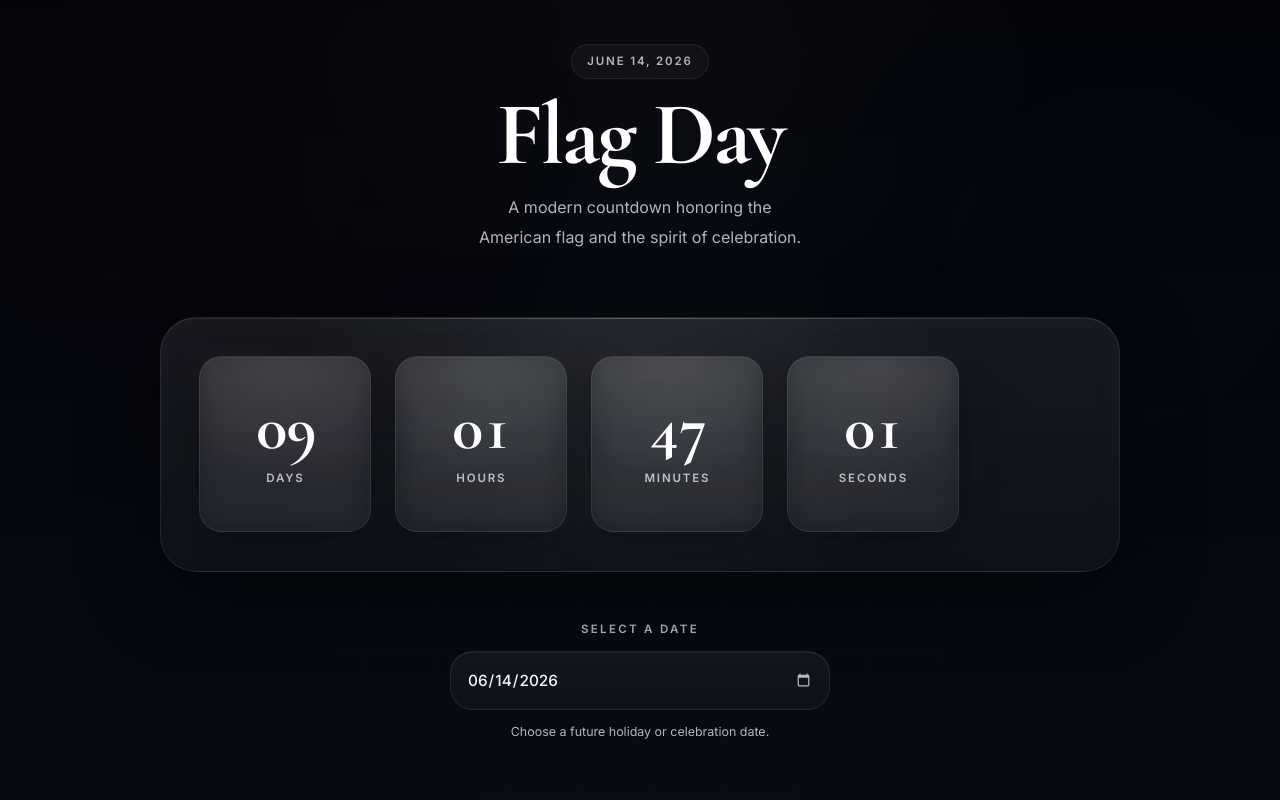
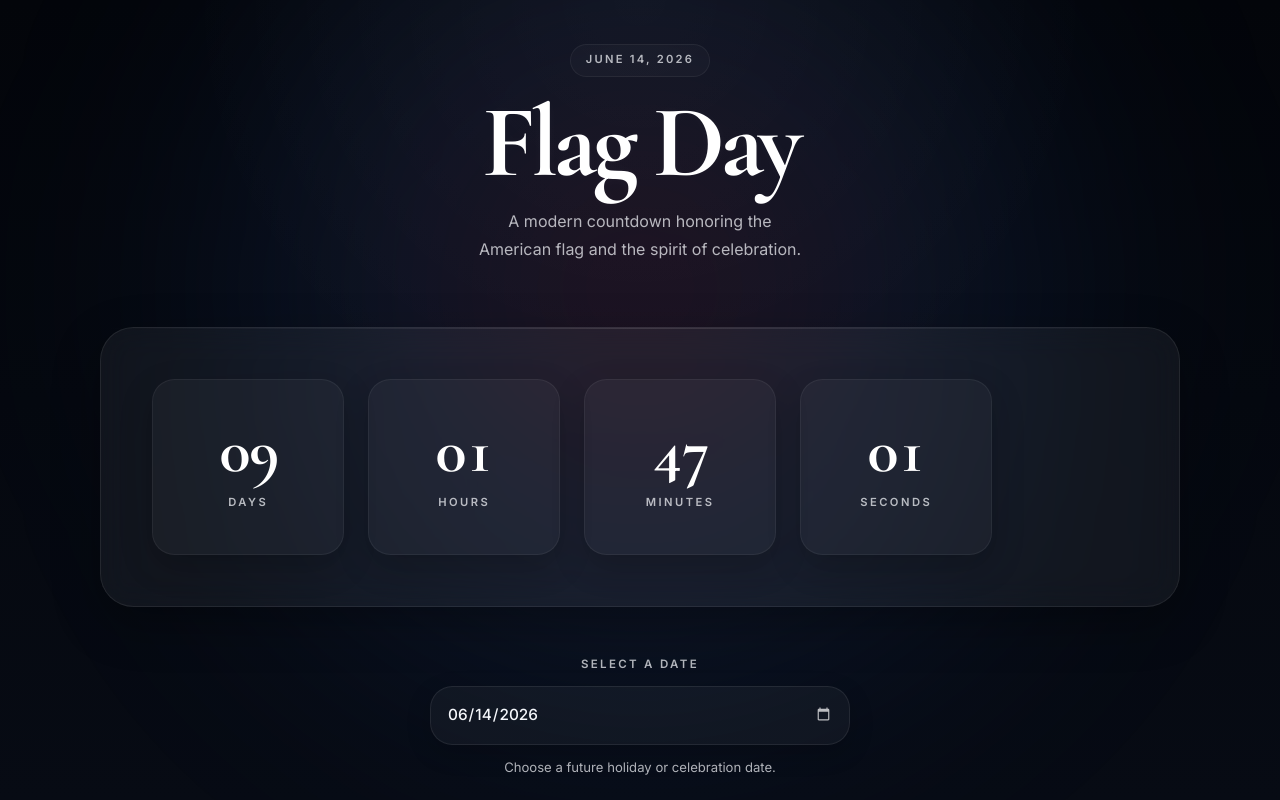
Before and after one commit to mcckyle/the-countdown, a React (Vite) app: page / in a window 1280 px wide. Shown: the top 800 px of the page. Built offline with nearby package versions, Linux system fonts and the light colour scheme.

Commit message:
App.jsx: Consolidate the two background glows into a single element.

```diff
--- a/index.html
+++ b/index.html
@@ -20,7 +20,7 @@
     <meta property="og:locale" content="en_US" />
 
     <!-- Theme. -->
-    <meta name="theme-color" content="#070b14" />
+    <meta name="theme-color" content="#03050a" />
     <meta name="color-scheme" content="dark" />
     <meta name="apple-mobile-web-app-capable" content="yes" />
     <meta name="apple-mobile-web-app-status-bar-style" content="black-translucent" />
--- a/src/App.css
+++ b/src/App.css
@@ -33,7 +33,7 @@
     );
     background-size: 72px 72px;
     mask-image: radial-gradient(circle at center, black 12%, rgba(0, 0, 0, 0.7) 42%, transparent 82%);
-    opacity: 0.18;
+    opacity: 0.08;
     pointer-events: none;
 }
 
@@ -43,28 +43,20 @@
 .background-glow
 {
     position: absolute;
-    border-radius: 999px;
+    inset: auto;
 
-    filter: blur(150px);
-    opacity: 0.32;
+    top: -14rem;
+    left: 50%;
+
+    width: min(80vw, 64rem);
+    height: min(80vw, 64rem);
+
+    transform: translateX(-50%);
+    border-radius: 50%;
+    background: radial-gradient(circle, rgba(185, 28, 45, 0.22), rgba(59, 130, 246, 0.12), transparent 72%);
+
+    filter: blur(120px);
     pointer-events: none;
-    will-change: transform;
-}
-.glow-primary
-{
-    top: -8rem;
-    left: -4rem;
-    width: 32rem;
-    height: 32rem;
-    background: radial-gradient(circle, rgba(185, 28, 45, 0.28), transparent 72%);
-}
-.glow-secondary
-{
-    top: 2rem;
-    right: -4rem;
-    width: 28rem;
-    height: 28rem;
-    background: radial-gradient(circle, rgba(59, 130, 246, 0.18), transparent 72%);
 }
 
 /* ====================================
@@ -74,7 +66,7 @@
 {
     position: relative;
     z-index: 1;
-    width: min(100%, 960px);
+    width: min(100%, 1080px);
 
     display: flex;
     flex-direction: column;
@@ -102,22 +94,13 @@
 .countdown-section
 {
     position: relative;
-    isolation: isolate;
-
     width: 100%;
-    overflow: hidden;
-
-    padding: clamp(1.5rem, 3vw, 3rem);
-    border-radius: calc(var(--radius) + 0.35rem);
-    background: linear-gradient(
-        180deg,
-        rgba(255, 255, 255, 0.08),
-        rgba(255, 255, 255, 0.04)
-    );
+    padding: clamp(1.75rem, 4vw, 3.5rem);
+    border-radius: calc(var(--radius) + 0.2rem);
+    background: var(--color-surface);
     border: 1px solid var(--color-border);
     backdrop-filter: blur(var(--glass-blur));
-    box-shadow: var(--shadow-soft),
-                inset 0 1px 0 rgba(255, 255, 255, 0.05);
+    box-shadow: var(--shadow-soft);
 
     transition: transform var(--transition),
                 border-color var(--transition),
@@ -131,16 +114,9 @@
 
     width: 100%;
     height: 1px;
-    background: linear-gradient(90deg, transparent, rgba(255, 255, 255, 0.22), transparent);
+    background: linear-gradient(90deg, transparent, rgba(255, 255, 255, 0.12), transparent);
 }
-.countdown-section::after
-{
-    content: "";
-    position: absolute;
-    inset: 0;
-    background: radial-gradient(circle at top, rgba(255, 255, 255, 0.06), transparent 64%);
-    pointer-events: none;
-}
+
 /* ====================================
    App Date Picker Section Styles.
 ======================================= */
@@ -166,5 +142,5 @@
     .app { padding: 1rem 1rem 2rem; }
     .background-grid { background-size: 52px 52px; opacity: 0.18; }
     .background-glow { opacity: 0.24; }
-    .countdown-section { padding: 1.25rem; border-radius: 1.75rem; }
+    .countdown-section { padding: 1.25rem; border-radius: 1.5rem; }
 }
--- a/src/App.jsx
+++ b/src/App.jsx
@@ -1,6 +1,6 @@
 //Filename: App.jsx
 //Author: Kyle McColgan
-//Date: 28 May 2026
+//Date: 11 June 2026
 //Description: This file contains the entry component for the Countdown React project.
 
 import { useState } from "react";
@@ -31,8 +31,7 @@ function App()
     return (
       <div className="app">
         <div className="background-grid" />
-        <div className="background-glow glow-primary" />
-        <div className="background-glow glow-secondary" />
+        <div className="background-glow" />
 
         <div className="app-shell">
           <Header />
--- a/src/components/Countdown/Countdown.css
+++ b/src/components/Countdown/Countdown.css
@@ -6,7 +6,7 @@
 .countdown
 {
     width: 100%;
-    max-width: 760px;
+    max-width: 840px;
 
     display: grid;
     grid-template-columns: repeat(4, minmax(0, 1fr));
@@ -29,53 +29,15 @@
 
     min-height: clamp(8.5rem, 15vw, 11rem);
     padding: clamp(1rem, 2vw, 1.6rem);
-    border: 1px solid rgba(255, 255, 255, 0.075);
+    border: 1px solid rgba(255, 255, 255, 0.06);
     border-radius: calc(var(--radius) - 0.5rem);
-    background: linear-gradient(
-        180deg,
-        rgba(255, 255, 255, 0.075),
-        rgba(255, 255, 255, 0.035)
-    );
-    box-shadow: inset 0 1px 0 rgba(255, 255, 255, 0.04),
-                0 18px 40px rgba(0, 0, 0, 0.28);
-    backdrop-filter: blur(14px);
+    background: rgba(255, 255, 255, 0.035);
+    box-shadow: 0 12px 32px rgba(0, 0, 0, 0.22);
 
     transition: transform var(--transition),
                 border-color var(--transition),
                 box-shadow var(--transition);
 }
-
-/* Countdown Ambient Overlay Styles. */
-.time-unit::before
-{
-    content: "";
-    position: absolute;
-    inset: 0;
-
-    background: radial-gradient(
-        circle at top,
-        rgba(255, 255, 255, 0.07),
-        transparent 64%
-    );
-
-    pointer-events: none;
-}
-/*.time-unit::after
-{
-    content: "";
-    position: absolute;
-    inset: auto 18% 0;
-    height: 1px;
-
-    background: linear-gradient(
-        90deg,
-        transparent,
-        rgba(255, 255, 255, 0.3),
-        transparent
-    );
-
-    opacity: 0.6;
-}*/
 /* Countdown Animation Styles. */
 .time-unit.tick .time-value { animation: tick 260ms ease; }
 
@@ -88,15 +50,15 @@
     z-index: 1;
 
     font-family: var(--heading-font);
-    font-size: clamp(3.25rem, 5vw, 5rem);
+    font-size: clamp(3.5rem, 5vw, 5.25rem);
     font-weight: 700;
     font-variant-numeric: tabular-nums;
     font-feature-settings: "tnum";
 
-    line-height: 0.84;
-    letter-spacing: -0.03em;
+    line-height: 0.9;
+    letter-spacing: -0.04em;
     color: var(--color-highlight);
-    text-shadow: 0 0 24px rgba(255, 255, 255, 0.05);
+    text-shadow: 0 0 12px rgba(255, 255, 255, 0.03);
 }
 
 /* ====================================
@@ -108,9 +70,9 @@
     z-index: 1;
 
     margin-top: 0.9rem;
-    font-size: 0.72rem;
+    font-size: 0.7rem;
     font-weight: 600;
-    letter-spacing: 0.16em;
+    letter-spacing: 0.22em;
     text-transform: uppercase;
     color: var(--color-text-muted);
 }
@@ -148,7 +110,7 @@
 }
 .complete-title
 {
-    font-size: clamp(2.8rem, 6vw, 4.5rem);
+    font-size: clamp(3rem, 6vw, 5rem);
     line-height: 0.9;
     letter-spacing: -0.03em;
     color: var(--color-highlight);
@@ -158,7 +120,7 @@
 /* Countdown Desktop Hover Styles. */
 @media (hover: hover)
 {
-    .time-unit:hover { transform: translateY(-3px); border-color: rgba(255, 255, 255, 0.12); box-shadow: inset 0 1px 0 rgba(255, 255, 255, 0.05), 0 24px 48px rgba(0, 0, 0, 0.34); }
+    .time-unit:hover { transform: translateY(-2px); border-color: rgba(255, 255, 255, 0.1); box-shadow: 0 18px 40px rgba(0, 0, 0, 0.28); }
 
 /* ====================================
    Countdown Animations Styles.
--- a/src/components/Countdown/Countdown.jsx
+++ b/src/components/Countdown/Countdown.jsx
@@ -1,6 +1,6 @@
 //Filename: Countdown.jsx
 //Author: Kyle McColgan
-//Date: 4 June 2026
+//Date: 11 June 2026
 //Description: This file contains the parent component for the Countdown React project.
 
 import { useState, useEffect, useRef } from "react";
@@ -66,7 +66,11 @@ function Countdown({ targetDate })
       aria-label="Time remaining until Flag Day 2026"
     >
       {UNITS.map(({ key, label }) => (
-        <article key={key} className={`time-unit ${isTicking ? "tick" : ""}`}>
+        <article
+          key={key}
+          className={`time-unit ${isTicking ? "tick" : ""}`}
+          aria-label={`${timeLeft[key]} ${label}`}
+        >
           <span className="time-value">
             {String(timeLeft[key]).padStart(2, "0")}
           </span>
--- a/src/components/DatePicker/DatePicker.css
+++ b/src/components/DatePicker/DatePicker.css
@@ -6,7 +6,7 @@
 .date-picker
 {
     width: 100%;
-    max-width: 380px;
+    max-width: 420px;
 
     display: flex;
     flex-direction: column;
@@ -39,16 +39,11 @@
     font-weight: 500;
 
     color: var(--color-text);
-    background: linear-gradient(
-        180deg,
-        rgba(255, 255, 255, 0.06),
-        rgba(255, 255, 255, 0.03)
-    );
+    background: rgba(255, 255, 255, 0.04);
 
     border: 1px solid rgba(255, 255, 255, 0.08);
     border-radius: calc(var(--radius) - 0.5rem);
-    backdrop-filter: blur(12px);
-    box-shadow: inset 0 1px 0 rgba(255, 255, 255, 0.04);
+    box-shadow: 0 8px 24px rgba(0, 0, 0, 0.18);
 
     transition: border-color var(--transition),
                 box-shadow var(--transition),
@@ -62,10 +57,10 @@
 .date-input:focus
 {
     outline: none;
-    border-color: rgba(255, 255, 255, 0.14);
-    box-shadow: 0 0 0 4px rgba(255, 255, 255, 0.05), 0 0 24px rgba(255, 255, 255, 0.04);
+    border-color: rgba(255, 255, 255, 0.16);
+    box-shadow: 0 0 0 3px rgba(255, 255, 255, 0.06);
 }
-.date-help { font-size: 0.78rem; line-height: 1.6; color: var(--color-text-muted); }
+.date-help { font-size: 0.82rem; line-height: 1.65; color: var(--color-text-muted); }
 
 /* ====================================
    DatePicker Calendar Picker Styles.
--- a/src/components/Header/Header.css
+++ b/src/components/Header/Header.css
@@ -12,10 +12,10 @@
     flex-direction: column;
     align-items: center;
 
-    gap: 1rem;
+    gap: 1.25rem;
     text-align: center;
 
-    animation: fadeIn 700ms ease both;
+    animation: fadeIn 800ms cubic-bezier(0.22, 1, 0.36, 1) both;
 }
 
 /* ====================================
@@ -27,17 +27,17 @@
     align-items: center;
     justify-content: center;
 
-    min-height: 2rem;
-    padding: 0.45rem 0.95rem;
+    min-height: 1.9rem;
+    padding: 0.4rem 0.9rem;
 
     border-radius: 999px;
-    border: 1px solid rgba(255, 255, 255, 0.07);
-    background: rgba(255, 255, 255, 0.035);
+    border: 1px solid rgba(255, 255, 255, 0.06);
+    background: rgba(255, 255, 255, 0.025);
     color: var(--color-text-muted);
 
-    font-size: 0.72rem;
+    font-size: 0.7rem;
     font-weight: 600;
-    letter-spacing: 0.16em;
+    letter-spacing: 0.2em;
     text-transform: uppercase;
 }
 
@@ -53,38 +53,26 @@
     gap: 0.7rem;
 
     font-family: var(--heading-font);
-    font-size: clamp(3.5rem, 7vw, 6rem);
+    font-size: clamp(4rem, 8vw, 6.75rem);
     font-weight: 700;
     font-kerning: normal;
     font-feature-settings: "liga" 1;
 
-    line-height: 0.9;
-    letter-spacing: -0.03em;
+    line-height: 0.88;
+    letter-spacing: -0.045em;
     color: var(--color-highlight);
     text-wrap: balance;
-    text-shadow: 0 0 24px rgba(255, 255, 255, 0.05);
+    text-shadow: 0 0 12px rgba(255, 255, 255, 0.03);
 }
-
-/* ====================================
-   Header Decorative Star Styles.
-======================================= */
-/*.header-star
-{
-    font-size: 0.16em;
-    color: var(--color-accent);
-    opacity: 0.65;
-    transform: translateY(-0.16em);
-    text-shadow: 0 0 10px rgba(185, 28, 45, 0.22);
-}*/
 
 /* ====================================
    Header Subtitle Styles.
 ======================================= */
 .header-subtitle
 {
-    max-width: 38ch;
+    max-width: 34ch;
     font-size: 1rem;
-    line-height: 1.9;
+    line-height: 1.75;
 
     color: var(--color-text-muted);
     text-wrap: balance;
@@ -119,6 +107,6 @@
 {
     .header { gap: 0.9rem; }
     .header-badge { font-size: 0.68rem; letter-spacing: 0.16em; }
-    .header-title { font-size: clamp(2.5rem, 12vw, 4.25rem); gap: 0.5rem; }
+    .header-title { font-size: clamp(2.75rem, 12vw, 4.5rem); gap: 0.5rem; }
     .header-subtitle { max-width: 28ch; font-size: 0.95rem; line-height: 1.8; }
 }
--- a/src/index.css
+++ b/src/index.css
@@ -21,8 +21,8 @@
     --color-secondary: #3b82f6;
     --color-highlight: #ffffff;
 
-    --shadow-soft: 0 24px 80px rgba(0, 0, 0, 0.46);
-    --shadow-raised: 0 36px 100px rgba(0, 0, 0, 0.52);
+    --shadow-soft: 0 16px 48px rgba(0, 0, 0, 0.32);
+    --shadow-raised: 0 24px 64px rgba(0, 0, 0, 0.38);
     --glass-blur: 16px;
 
     --main-font: "Inter", system-ui, -apple-system, BlinkMacSystemFont, sans-serif;
@@ -50,13 +50,13 @@ body, #root { min-height: 100dvh; }
 body
 {
     font-family: var(--main-font);
-    line-height: 1.65;
+    line-height: 1.6;
     color: var(--color-text);
 
     background: radial-gradient(
-      circle at top,
-      rgba(255, 255, 255, 0.025),
-      transparent 42%
+      circle at top center,
+      rgba(255, 255, 255, 0.035),
+      transparent 45%
     ),
     linear-gradient(180deg, var(--color-bg-deep), var(--color-bg));
 
```
Also changed, not shown: src/components/Footer/Footer.css (+7 -7 lines), 1 other file (tests, documents, lock files or other folders).
